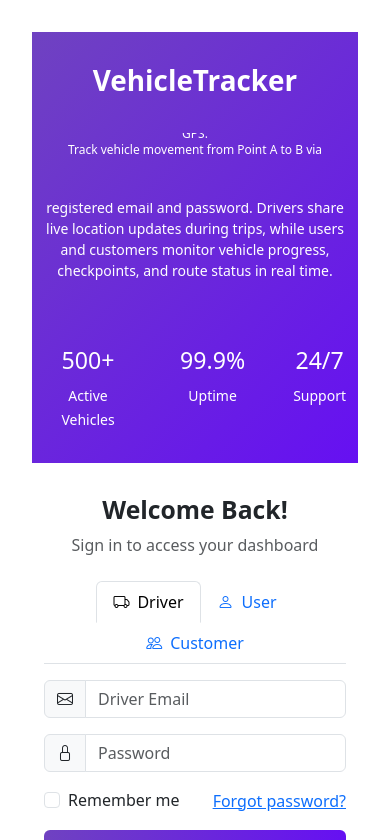
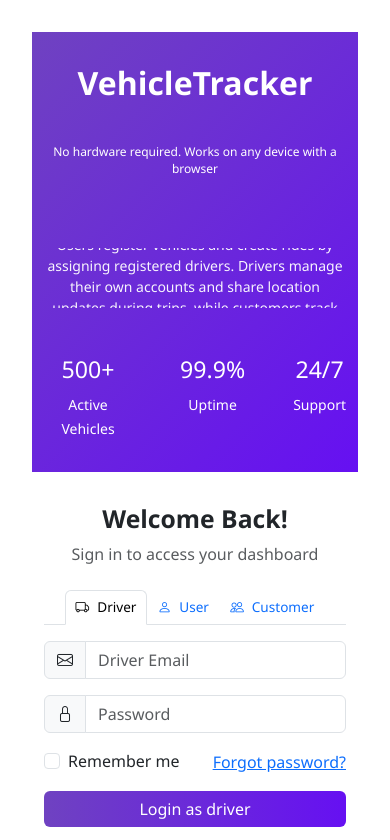
Before and after one commit to pratham5816/DAC-PROJECT, a React (Vite) app in the folder front_end/VehicleTracker/: page / in a window 390 px wide. Shown: the top 840 px of the page. Built offline with nearby package versions, Linux system fonts and the light colour scheme.

Commit message:
minor changes in LoginPage

```diff
--- a/front_end/VehicleTracker/src/Pages/LoginPage.jsx
+++ b/front_end/VehicleTracker/src/Pages/LoginPage.jsx
@@ -106,7 +106,7 @@ const LoginPage = ({ onLogin }) => {
     <Container fluid className="login-container">
       <Row className="h-100">
         {/* Left Panel */}
-        <Col md={6} className="login-left">
+        <Col lg={6} md={12} className="login-left">
           <h1 className="fw-bold mb-3"> VehicleTracker </h1>
 
           {/* <p className="lead text-center mb-2" style={{ fontSize: "15px" }}>
@@ -114,14 +114,15 @@ const LoginPage = ({ onLogin }) => {
           </p> */}
           <div className="moving-text-box">
             <div className="moving-text">
-              <p>Browser-based vehicle tracking using smartphone GPS.</p>
-              <p>Track vehicle movement from Point A to B via checkpoints.</p>
-              <p>No hardware required. Works directly from the browser.</p>
+              <p>Browser-based vehicle tracker.</p>
+              <p>Track vehicle movement from Point A to Z via checkpoints.</p>
+              <p>No hardware required. Works on any device with a browser</p>
               <p>Drivers update location. Users track progress in real time.</p>
+              <p>Predefined routes with checkpoints</p>
 
               {/* duplicate for smooth loop */}
-              <p>Browser-based vehicle tracking using smartphone GPS.</p>
-              <p>Track vehicle movement from Point A to B via checkpoints.</p>
+              <p>Browser-based vehicle tracker.</p>
+              <p>Track vehicle movement from Point A to Z via checkpoints.</p>
             </div>
           </div>
 
@@ -131,20 +132,21 @@ const LoginPage = ({ onLogin }) => {
               <div className="slide-content">
                 <strong>How it works</strong>
                 <br />
-                Select your role and Login using your registered email and
-                password. Drivers share live location updates during trips,
-                while users and customers monitor vehicle progress, checkpoints,
-                and route status in real time.
+                Users register vehicles and create rides by assigning registered
+                drivers.
+                Drivers manage their own accounts and share location
+                updates during trips, while customers track vehicle status and
+                route progress in real time.
               </div>
 
               {/* duplicate for seamless loop */}
               <div className="slide-content">
                 <strong>How it works</strong>
                 <br />
-                Select your role and Login using your registered email and
-                password. Drivers share live location updates during trips,
-                while users and customers monitor vehicle progress, checkpoints,
-                and route status in real time.
+                Users register vehicles and create rides by assigning registered
+                drivers. Drivers manage their own accounts and share location
+                updates during trips, while customers track vehicle status and
+                route progress in real time.
               </div>
             </div>
           </div>
@@ -166,7 +168,7 @@ const LoginPage = ({ onLogin }) => {
         </Col>
 
         {/* Right Panel */}
-        <Col md={6} className="login-right">
+        <Col lg={6} md={12} className="login-right">
           <div className="login-form-wrapper">
             <h2 className="fw-semibold mb-2">Welcome Back!</h2>
             <p className="text-muted mb-4">Sign in to access your dashboard</p>
--- a/front_end/VehicleTracker/src/css/LoginPage.css
+++ b/front_end/VehicleTracker/src/css/LoginPage.css
@@ -1,27 +1,30 @@
-/* ===== BASE ===== */
+/* ================= BASE ================= */
 .login-container {
   min-height: 100vh;
   overflow-x: hidden;
+  font-family: "Segoe UI", sans-serif;
 }
 
+/* ================= LEFT PANEL ================= */
 .login-left {
   background: linear-gradient(135deg, #6f42c1, #6610f2);
   color: white;
   padding: 3rem;
-  text-align: center;
   display: flex;
   flex-direction: column;
-  justify-content: center;
+  justify-content: center;   /* desktop */
+  text-align: center;
 }
 
-.brand-title {
+/* ================= BRAND ================= */
+.login-left h1 {
   font-size: 2.5rem;
-  font-weight: bold;
+  font-weight: 700;
 }
 
-/* ===== MOVING TEXT ===== */
+/* ================= MOVING TEXT ================= */
 .moving-text-box {
-  height: 3.5rem;
+  height: 56px;
   overflow: hidden;
   margin-top: 20px;
 }
@@ -29,28 +32,26 @@
 .moving-text {
   display: flex;
   flex-direction: column;
-  animation: slideText 10s linear infinite;
+  animation: slideText 14s linear infinite;
 }
 
 .moving-text p {
   margin: 0;
-  height: 3.5rem;
-  line-height: 3.5rem;
+  height: 56px;
+  line-height: 56px;
   font-size: 15px;
 }
 
+/* animation depends on number of lines */
 @keyframes slideText {
-  from {
-    transform: translateY(0);
-  }
   to {
-    transform: translateY(-14rem);
+    transform: translateY(-392px); /* 7 lines × 56px */
   }
 }
 
-/* ===== HOW IT WORKS ===== */
+/* ================= HOW IT WORKS ================= */
 .how-to-slide-box {
-  height: 6rem;
+  height: 90px;
   overflow: hidden;
   margin-top: 30px;
 }
@@ -58,12 +59,13 @@
 .how-to-slide {
   display: flex;
   flex-direction: column;
-  animation: howSlide 14s linear infinite;
+  animation: howSlide 18s linear infinite;
 }
 
 .slide-content {
-  padding: 0.75rem 0;
   font-size: 14px;
+  padding: 10px 0;
+  opacity: 0.95;
 }
 
 @keyframes howSlide {
@@ -71,24 +73,13 @@
     transform: translateY(-50%);
   }
 }
-@keyframes slideText {
-  from {
-    transform: translateY(0);
-  }
-  to {
-    transform: translateY(-50%);
-  }
-}
 
-
-/* ===== STATS ===== */
-.stats {
-  display: flex;
-  justify-content: space-around;
+/* ================= STATS ================= */
+.login-left .d-flex {
   margin-top: 40px;
 }
 
-/* ===== RIGHT PANEL ===== */
+/* ================= RIGHT PANEL ================= */
 .login-right {
   display: flex;
   justify-content: center;
@@ -98,51 +89,95 @@
 
 .login-form-wrapper {
   width: 100%;
-  max-width: 400px;
+  max-width: 420px;
 }
 
-.login-btn {
-  background: linear-gradient(90deg, #6f42c1, #6610f2);
-  border: none;
-}
-
-/* ===== TABLET ===== */
+/* ================= TABLET ================= */
 @media (max-width: 992px) {
   .login-left {
-    padding: 2rem;
+    padding: 2.5rem;
+    justify-content: flex-start; /* IMPORTANT */
+  }
+
+  .login-right {
+    padding: 2.5rem;
+  }
+
+  .moving-text p {
+    font-size: 14px;
   }
 }
 
-/* ===== MOBILE ===== */
+/* ================= MOBILE ================= */
 @media (max-width: 768px) {
   .login-left {
-    display: flex;
-    min-height: auto;
+    min-height: auto;          /* KEY FIX */
+    justify-content: flex-start;
     padding: 2rem 1.5rem;
-    text-align: center;
   }
 
   .login-right {
     padding: 2rem 1.5rem;
   }
 
-  .stats {
-    margin-top: 20px;
+  .moving-text-box {
+    height: 42px;
+  }
+
+  .moving-text p {
+    height: 42px;
+    line-height: 42px;
+    font-size: 12px;
+    white-space: normal;
+  }
+
+  .how-to-slide-box {
+    height: 70px;
+  }
+
+  /* Optional: hide stats on mobile */
+  .login-left .d-flex {
+    display: none;
+  }
+}
+
+/* ================= SMALL MOBILE ================= */
+@media (max-width: 480px) {
+  .login-left h1 {
+    font-size: 2rem;
+  }
+
+  .moving-text p {
+    font-size: 11px;
+  }
+
+  .how-to-slide-box {
+    height: 60px;
+  }
+
+  .nav-tabs .nav-link {
+    font-size: 0.85rem;
+    padding: 0.4rem 0.6rem;
   }
 }
 
 @media (max-width: 768px) {
   .moving-text-box {
-    height: 40px;
+    height: 80px;     /* enough for 2 lines */
   }
 
   .moving-text p {
+    min-height: 80px;
+    line-height: 1.4;
+    white-space: normal;
     font-size: 12px;
-    line-height: 40px;
-    white-space: normal;   /* important for mobile */
+    text-align: center;
+    padding: 6px 0;
   }
 
-  .moving-text {
-    animation-duration: 16s; /* smoother on mobile */
+  @keyframes slideText {
+    to {
+      transform: translateY(-400px); /* 5 items × 80px */
+    }
   }
 }
```
